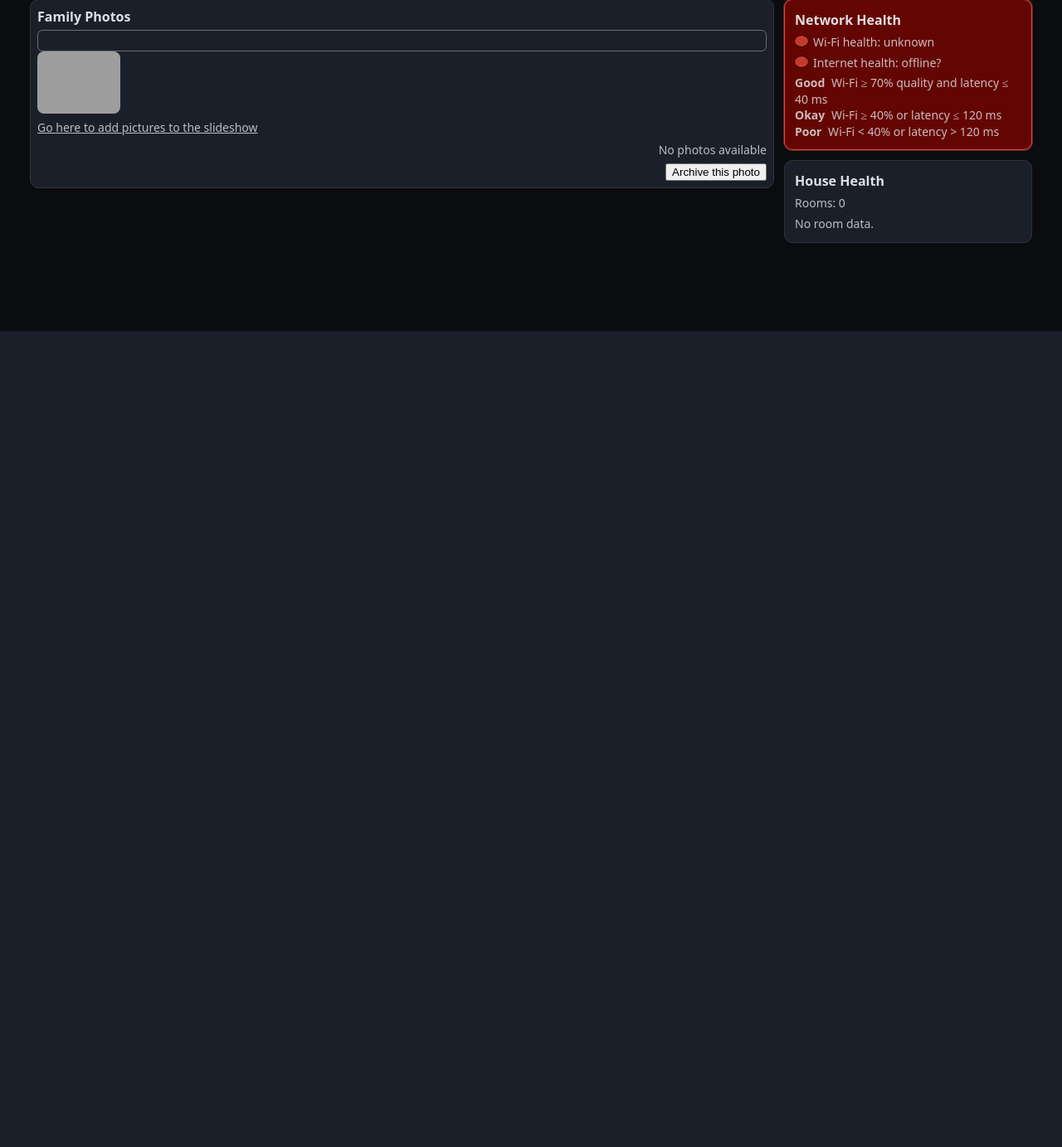
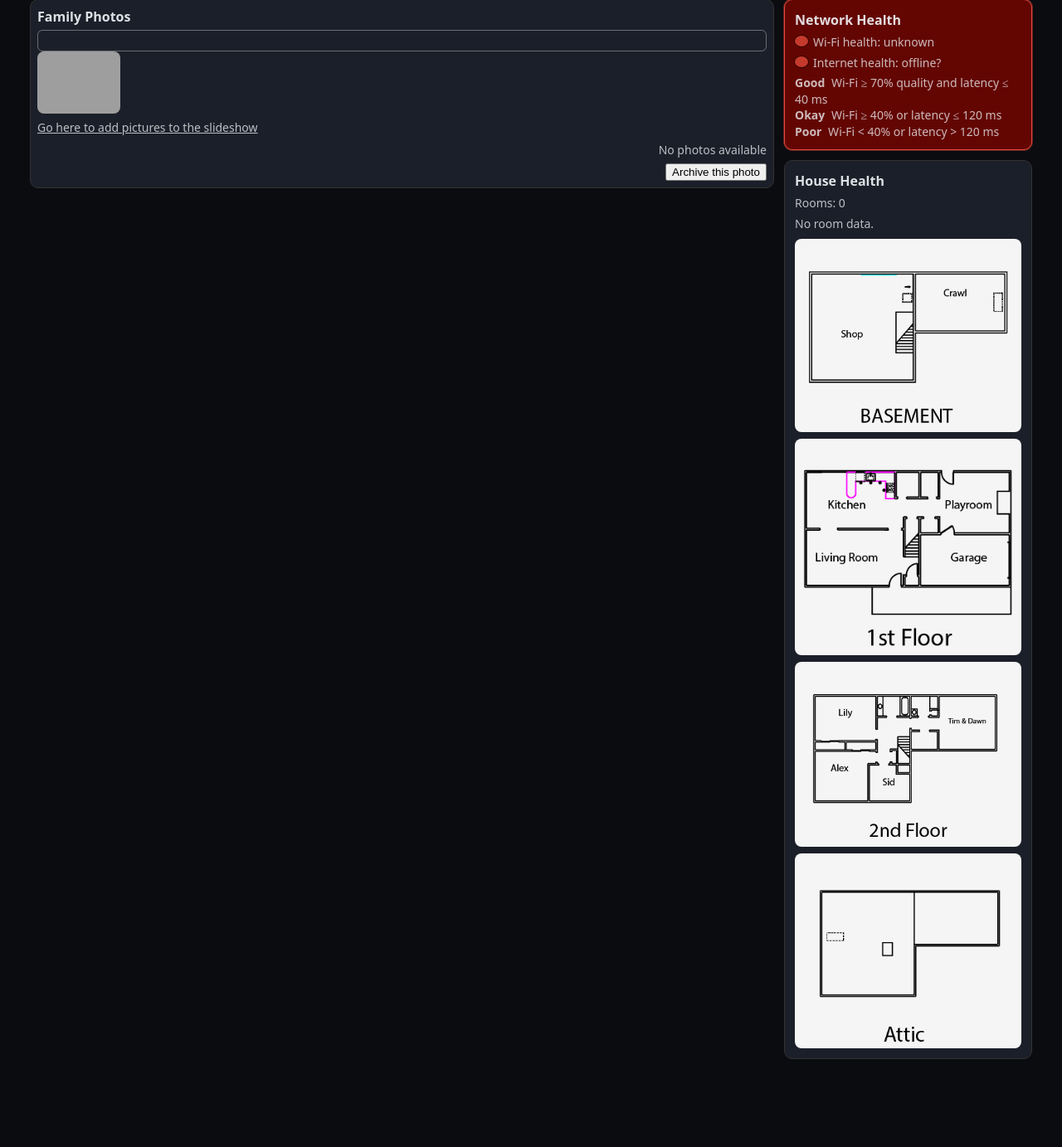
Before and after one commit to tlehotsky/houseboard, a Django app: page /houseboard/daybuddy/week/ in a window 1280 px wide. Shown: the part 1635-3018 px from the top of the page at 83% size. Before the commit the page ends 2034 px from the top, so only its background shows below. Run offline with Django 5.2, Linux system fonts and the light colour scheme; data that the repository does not hold is empty; grey boxes are pictures that could not be loaded.

Commit message:
floorplansloading now

```diff
--- a/core/settings.py
+++ b/core/settings.py
@@ -136,6 +136,10 @@ DEFAULT_AUTO_FIELD = 'django.db.models.BigAutoField'
 
 ALLOWED_HOSTS = ['127.0.0.1', 'localhost', '161.35.180.75']
 
+STATICFILES_DIRS = [
+    BASE_DIR / "daybuddy" / "static",
+]
+
 import os
 CSRF_TRUSTED_ORIGINS = os.environ.get('HB_CSRF_TRUSTED','').split(',') if os.environ.get('HB_CSRF_TRUSTED') else []
 
--- a/core/urls.py
+++ b/core/urls.py
@@ -4,6 +4,8 @@ from django.urls import path, include
 from daybuddy import views as cal_views
 from temps import views as temps_views
 from daybuddy import views as daybuddy_views
+from django.conf import settings
+from django.conf.urls.static import static
 
 
 def hms_view(_request):
@@ -37,3 +39,10 @@ urlpatterns = [
 
 
 ]
+
+# Serve static files (including house plans) via Django when DEBUG is True
+if settings.DEBUG:
+    urlpatterns += static(
+        settings.STATIC_URL,
+        document_root=settings.BASE_DIR / "daybuddy" / "static",
+    )
--- a/daybuddy/templates/daybuddy/week.html
+++ b/daybuddy/templates/daybuddy/week.html
@@ -1,5 +1,6 @@
 <!doctype html><meta charset="utf-8"><title>HouseBoard – DayBuddy</title>
 <!doctype html><meta charset="utf-8"><title>HouseBoard – DayBuddy</title>
+{% load static %}
 <style>
 /* ---- Base --------------------------------------------------------------- */
 body{background:#0b0c10;color:#f2f5f9;font:400 16px/1.5 system-ui;margin:0}
@@ -321,6 +322,31 @@ body::after{
 }
 .house-room .room-temp.hot{
   color:#ff9b9b;    /* soft red for warm rooms */
+}
+
+/* House health floor plans stacked vertically */
+.house-plans{
+  margin-top:8px;
+  display:flex;
+  flex-direction:column;
+  gap:8px;
+}
+.house-plan{
+  background:#f5f5f5;
+  border-radius:8px;
+  padding:4px 6px 6px;
+}
+.house-plan-title{
+  font-size:11px;
+  opacity:.8;
+  margin:0 0 3px;
+}
+.house-plan img{
+  display:block;
+  width:100%;
+  max-width:100%;
+  height:auto;
+  object-fit:contain;
 }
 
 
@@ -598,6 +624,41 @@ body::after{
           <div class="muted house-room-list" id="house-rooms">
             <div>Loading rooms…</div>
           </div>
+
+          <div class="house-plans">
+            <div class="house-plan">
+              <p class="house-plan-title">Basement</p>
+              <img
+                src="{% static 'daybuddy/house_plans/HOUSE-PLANS-b.png' %}"
+                alt="Basement floor plan"
+                loading="lazy"
+              >
+            </div>
+            <div class="house-plan">
+              <p class="house-plan-title">First Floor</p>
+              <img
+                src="{% static 'daybuddy/house_plans/HOUSE-PLANS-01.png' %}"
+                alt="First floor plan"
+                loading="lazy"
+              >
+            </div>
+            <div class="house-plan">
+              <p class="house-plan-title">Second Floor</p>
+              <img
+                src="{% static 'daybuddy/house_plans/HOUSE-PLANS-02.png' %}"
+                alt="Second floor plan"
+                loading="lazy"
+              >
+            </div>
+            <div class="house-plan">
+              <p class="house-plan-title">Attic</p>
+              <img
+                src="{% static 'daybuddy/house_plans/HOUSE-PLANS-a.png' %}"
+                alt="Attic floor plan"
+                loading="lazy"
+              >
+            </div>
+          </div>
         </div>
 
       </div>
```
Also changed, not shown: daybuddy/static/daybuddy/house_plans/HOUSE-PLANS-01.png (added), daybuddy/static/daybuddy/house_plans/HOUSE-PLANS-02.png (added), daybuddy/static/daybuddy/house_plans/HOUSE-PLANS-a.png (added), daybuddy/static/daybuddy/house_plans/HOUSE-PLANS-b.png (added).
